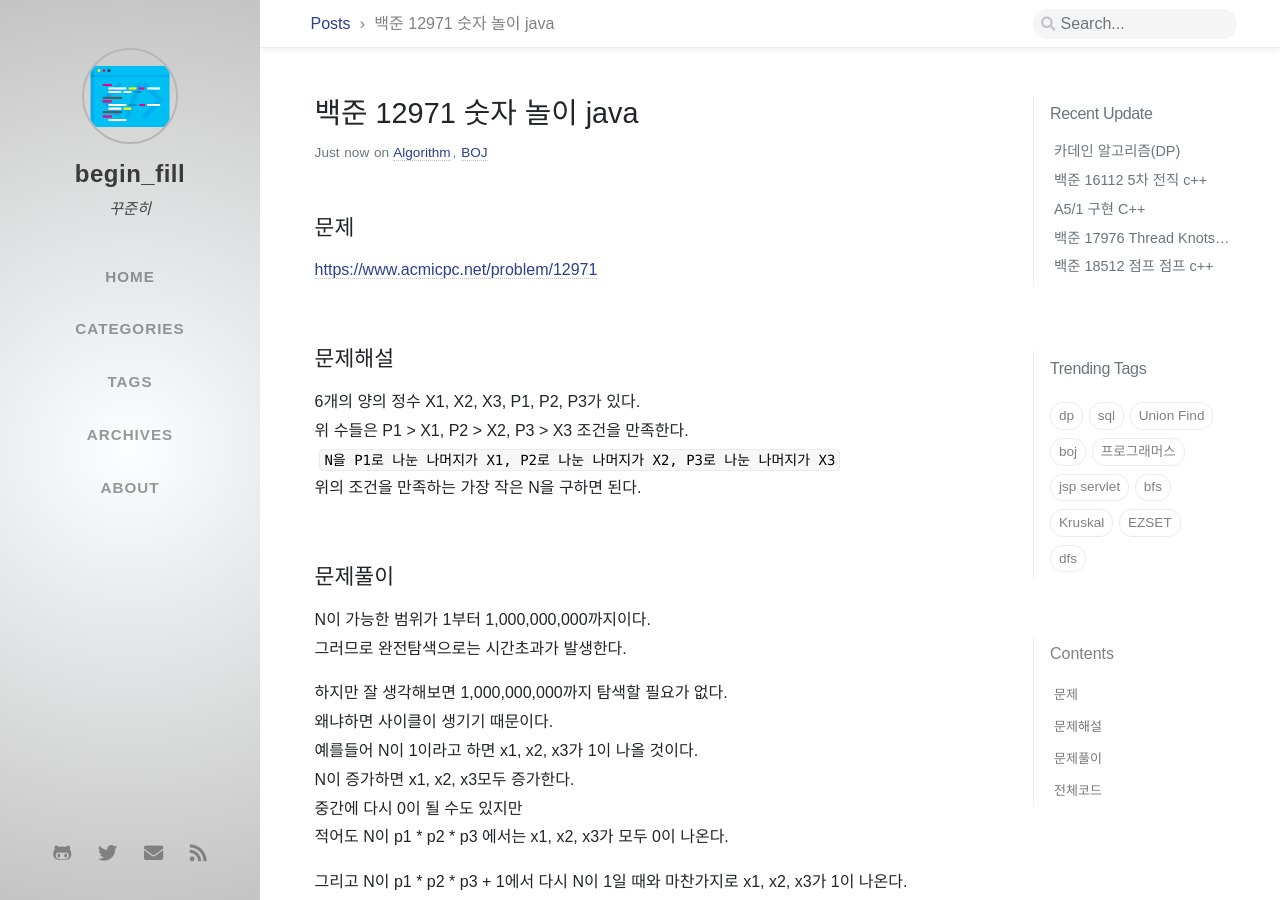
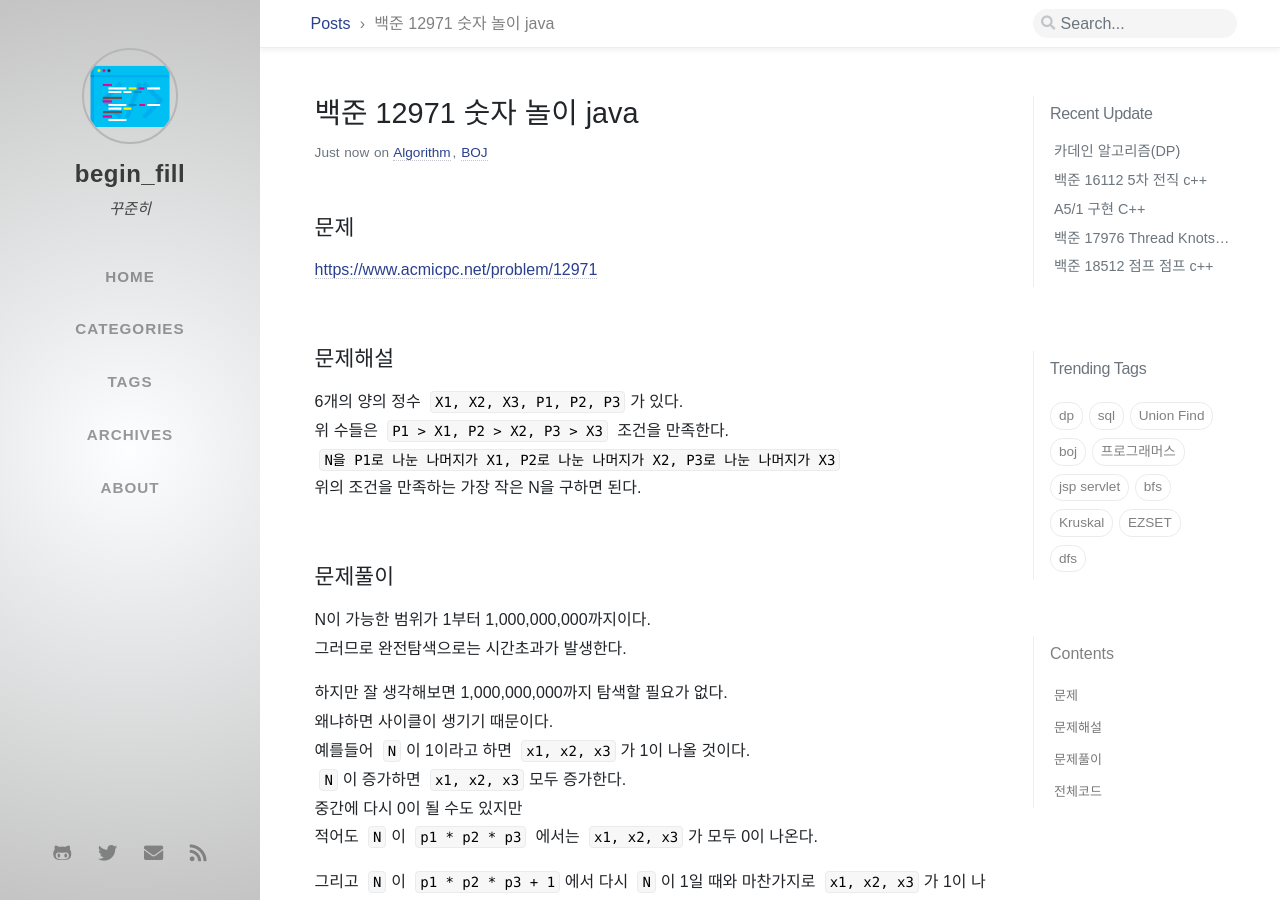
Before and after one commit to ip99202/ip99202.github.io, a Jekyll site: the page built from _posts/2021-01-14-백준-12971-숫자-놀이.md, in a window 1280 px wide and 900 px high. Built offline with Jekyll 4.4.1, drawn with Linux system fonts in a browser that asks for light colours; nearby versions of some CDN libraries; some web fonts are replaced; comment, search, counter and statistics services are not loaded; some of the changed text lies outside the part shown.

Commit message:
Fix post

```diff
--- a/_posts/2021-01-14-백준-12971-숫자-놀이.md
+++ b/_posts/2021-01-14-백준-12971-숫자-놀이.md
@@ -10,8 +10,8 @@ tags: [boj]
 <br>
 
 ## 문제해설
-6개의 양의 정수 X1, X2, X3, P1, P2, P3가 있다.
-위 수들은 P1 > X1, P2 > X2, P3 > X3 조건을 만족한다.
+6개의 양의 정수 `X1, X2, X3, P1, P2, P3`가 있다.
+위 수들은 `P1 > X1, P2 > X2, P3 > X3` 조건을 만족한다.
 `N을 P1로 나눈 나머지가 X1, P2로 나눈 나머지가 X2, P3로 나눈 나머지가 X3`
 위의 조건을 만족하는 가장 작은 N을 구하면 된다.
 <br>
@@ -22,13 +22,13 @@ N이 가능한 범위가 1부터 1,000,000,000까지이다.
 
 하지만 잘 생각해보면 1,000,000,000까지 탐색할 필요가 없다.
 왜냐하면 사이클이 생기기 때문이다.
-예를들어 N이 1이라고 하면 x1, x2, x3가 1이 나올 것이다.
-N이 증가하면 x1, x2, x3모두 증가한다.
+예를들어 `N`이 1이라고 하면 `x1, x2, x3`가 1이 나올 것이다.
+`N`이 증가하면 `x1, x2, x3`모두 증가한다.
 중간에 다시 0이 될 수도 있지만
-적어도 N이 p1 * p2 * p3 에서는 x1, x2, x3가 모두 0이 나온다.
+적어도 `N`이 `p1 * p2 * p3` 에서는 `x1, x2, x3`가 모두 0이 나온다.
 
-그리고 N이 p1 * p2 * p3 + 1에서 다시 N이 1일 때와 마찬가지로 x1, x2, x3가 1이 나온다.
-그러므로 N은 1부터 p1 * p2 * p3까지만 돌며 답을 찾으면 된다.
+그리고 `N`이 `p1 * p2 * p3 + 1`에서 다시 `N`이 1일 때와 마찬가지로 `x1, x2, x3`가 1이 나온다.
+그러므로 `N`은 1부터 `p1 * p2 * p3`까지만 돌며 답을 찾으면 된다.
 모든 숫자는 300까지이므로 최대 2천7백만까지만 연산하면 되어 시간초과가 나지 않는다.
 <br>
 
```
